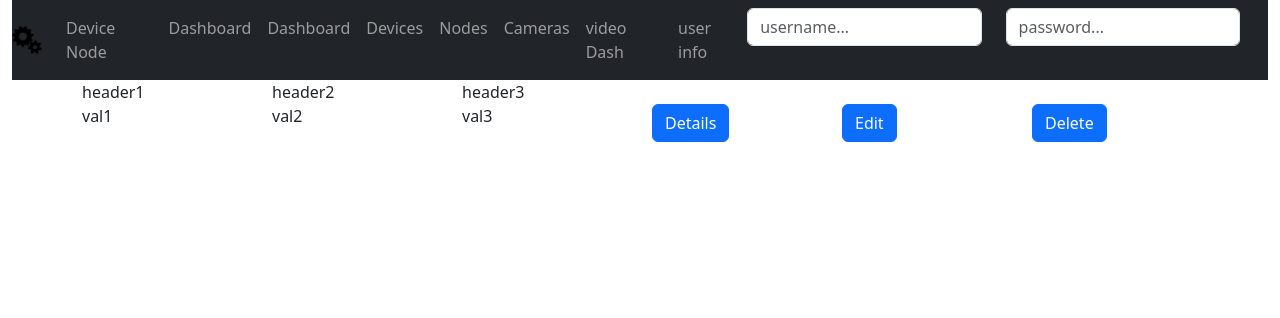
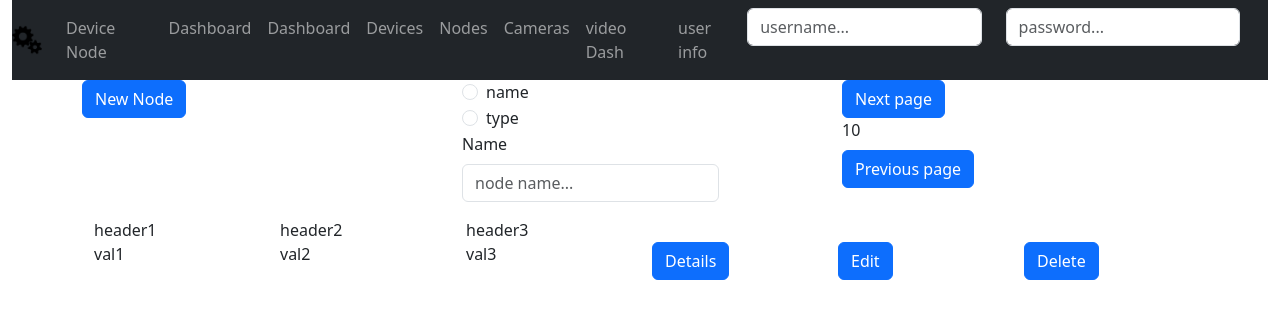
Before and after one commit to menymp/DeviceNodeServer, a React (Create React App) app in the folder nodePackages/device-mgr-ui/: page / in a window 1280 px wide. Shown: the top 318 px of the page. Built offline with nearby package versions, Linux system fonts and the light colour scheme; the HTML template or start-up script is replaced by a standard one.

Commit message:
add basic UI components for node menu

```diff
--- a/nodePackages/device-mgr-ui/src/App.tsx
+++ b/nodePackages/device-mgr-ui/src/App.tsx
@@ -6,17 +6,10 @@ import './App.css';
 import NavMenu from './components/Nav/Nav';
 import { Container, Row, Col } from 'react-bootstrap';
 import BaseTable from './components/Table/Table'
+import NodesListView from './components/Views/NodesListView'
 
 
 function App() {
-
-  const tableContentExample = {
-    headers: ["header1", "header2", "header3"],
-    rows: ["val1", "val2", "val3"],
-    detailBtn: true,
-    deleteBtn: true,
-    editBtn: true
-  }
 
   return (
     <>
@@ -28,7 +21,7 @@ function App() {
         </Row>
         <Row>
           <Col>
-            <BaseTable {...tableContentExample}></BaseTable>
+            <NodesListView></NodesListView>
           </Col>
         </Row>
       </Container>
--- /dev/null
+++ b/nodePackages/device-mgr-ui/src/components/Views/NodesListView.tsx
@@ -0,0 +1,46 @@
+import React from "react";
+import { Container, Row, Col, Button, Form } from 'react-bootstrap';
+import BaseTable from '../Table/Table'
+
+const NodesListView: React.FC = () => {
+    const tableContentExample = {
+        headers: ["header1", "header2", "header3"],
+        rows: ["val1", "val2", "val3"],
+        detailBtn: true,
+        deleteBtn: true,
+        editBtn: true
+    }
+    // a pagination item already exists
+
+    return(
+        <Container >
+            <Row>
+                <Col>
+                    <Button>New Node</Button>
+                </Col>
+                <Col size={1} >
+                    <Form >
+                        <Form.Group className="mb-3 form-check-inline" controlId="searchFilterField">
+                            <Form.Check type={"radio"} id={`name-radio`} label={`name`}/>
+                            <Form.Check type={"radio"} id={`type-radio`} label={`type`}/>
+                            <Form.Label>Name</Form.Label>
+                            <Form.Control type="text" placeholder="node name..." />
+                        </Form.Group>
+                    </Form>
+                </Col>
+                <Col>
+                    <Button>Next page</Button>
+                    <Form>
+                        <Form.Label> 10 </Form.Label>
+                    </Form>
+                    <Button>Previous page</Button>
+                </Col>
+            </Row>
+            <Row>
+                <Col><BaseTable {...tableContentExample}></BaseTable></Col>
+            </Row>
+        </Container>
+    )
+}
+
+export default NodesListView
```
